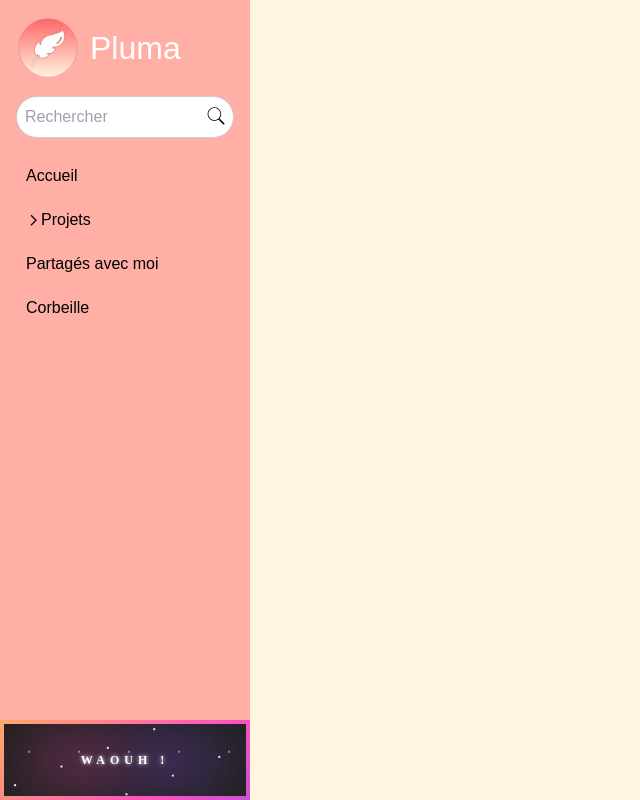
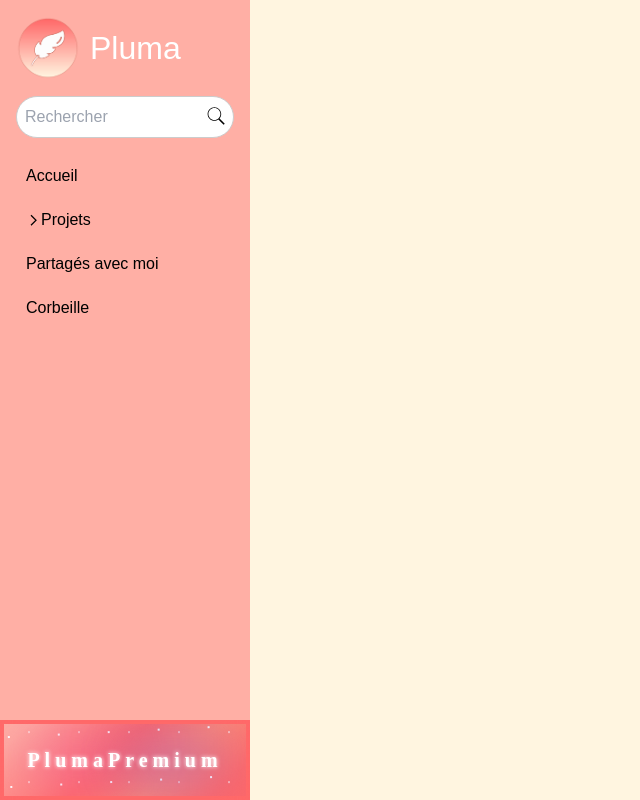
Before and after one commit to Nuxnuxx/Pluma, a React (Create React App) app in the folder client/: page /mon-espace in a window 1280 px wide. Shown: the whole page, without its empty margins (0-640 px from the left). Built offline with nearby package versions, Linux system fonts and the light colour scheme.

Commit message:
Bouton Premium sidebar

```diff
--- a/client/src/siteOutil/components/Sidebar/sidebar.js
+++ b/client/src/siteOutil/components/Sidebar/sidebar.js
@@ -52,7 +52,7 @@ const Sidebar = () => {
             </div>
             <div className="premium">
                 <button className="btn-premium" type="button">
-                    <strong>WAOUH !</strong>
+                    <strong>PlumaPremium</strong>
                     <div id="container-stars">
                         <div id="stars"></div>
                     </div>
--- a/client/src/siteOutil/components/Sidebar/sidebar.scss
+++ b/client/src/siteOutil/components/Sidebar/sidebar.scss
@@ -126,10 +126,11 @@
   .premium {
     width: 100%;
     height: 10%;
-    background-color: #FC8C79;
+    background-color: #FF6969;
     display: flex;
     align-items: center;
     justify-content: center;
+
     .btn-premium {
       display: flex;
       justify-content: center;
@@ -137,12 +138,11 @@
       width: 100%;
       overflow: hidden;
       height: 100%;
-      background-size: 300% 300%;
       backdrop-filter: blur(1rem);
       transition: 0.5s;
       animation: gradient_301 5s ease infinite;
       border: double 4px transparent;
-      background-image: linear-gradient(#212121, #212121),  linear-gradient(137.48deg, #ffdb3b 10%,#FE53BB 45%, #8F51EA 67%, #0044ff 87%);
+      background-image: linear-gradient(137.48deg, #FFAFA5 10%, #FF6969 45%, #FC8C79 67%, #FF6969 87%);
       background-origin: border-box;
       background-clip: content-box, border-box;
     }
@@ -160,7 +160,7 @@
     strong {
       z-index: 2;
       font-family: 'Avalors Personal Use';
-      font-size: 12px;
+      font-size: 20px;
       letter-spacing: 5px;
       color: #FFFFFF;
       text-shadow: 0 0 4px white;
@@ -222,7 +222,7 @@
       left: -100rem;
       width: 100%;
       height: 100%;
-      animation: animStarRotate 90s linear infinite;
+      animation: animStarRotate 700s linear infinite;
     }
 
     #stars::after {
@@ -237,7 +237,7 @@
       left: -50%;
       width: 170%;
       height: 500%;
-      animation: animStar 60s linear infinite;
+      animation: animStar 700s linear infinite;
     }
 
     #stars::before {
```
